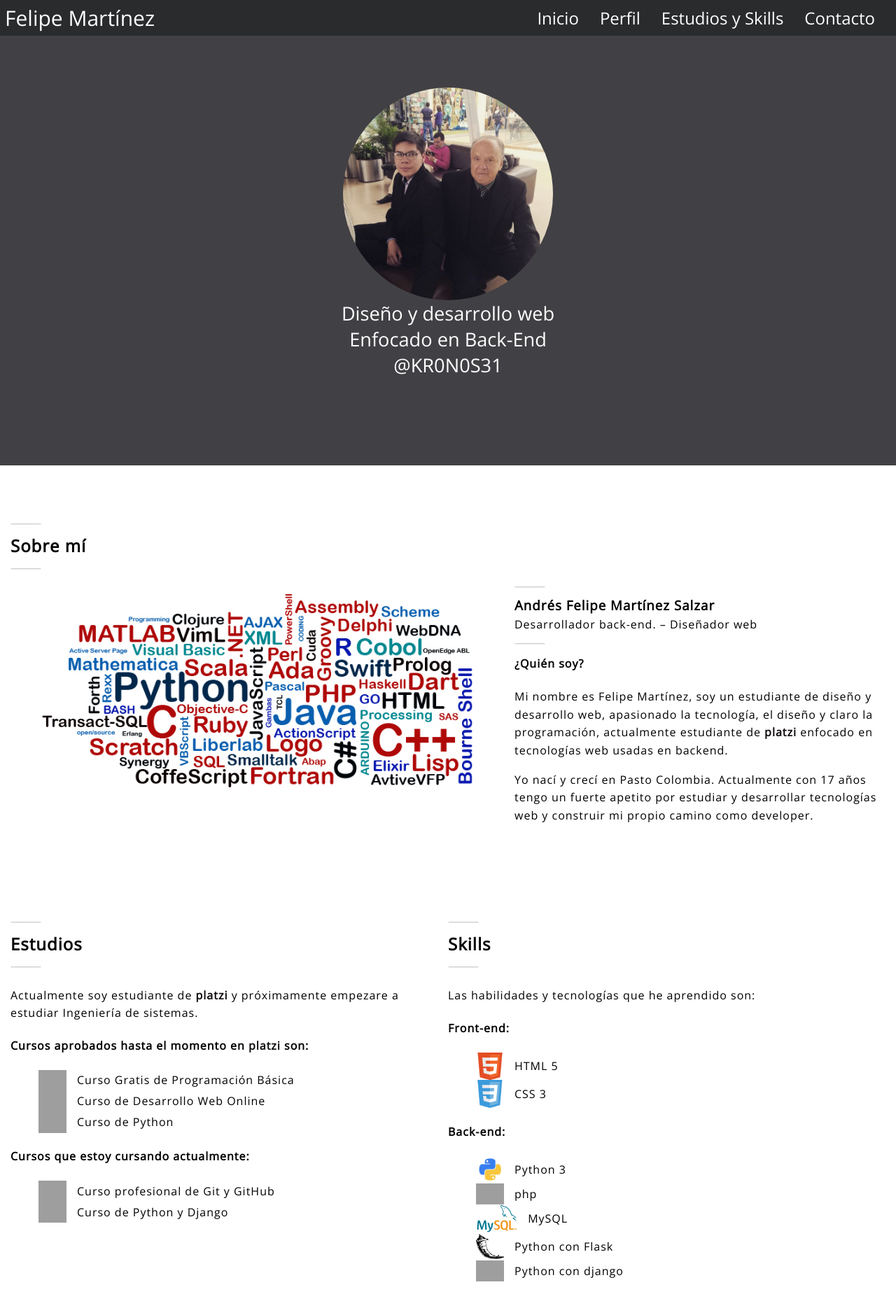
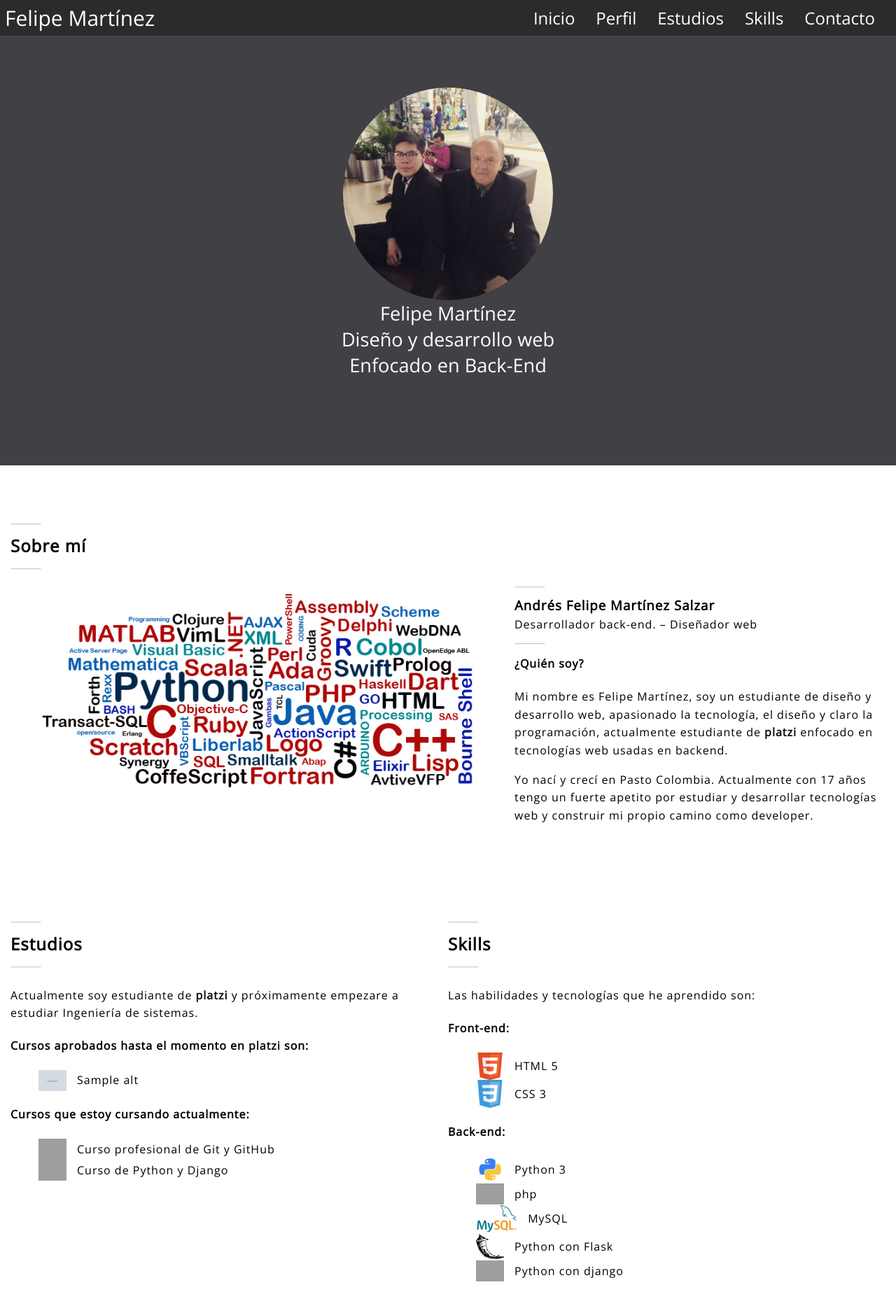
Before and after one commit to kuronosu/Pagina-web, a Flask app: template templates/page.html in a window 1280 px wide. Shown: the top 1859 px of the page at 70% size. Run offline with Flask 2, Linux system fonts and the light colour scheme; the template is opened without the code that fills it: most values are stand-ins (such as "Sample title", 1, 10 or a date in 2020); grey boxes marked "Sample" are stand-in pictures; grey boxes are pictures that could not be loaded.

Commit message:
Cursos automaticos

```diff
--- a/main.py
+++ b/main.py
@@ -1,4 +1,5 @@
 from flask import Flask, render_template
+from platzi_Scraping import scraping
 
 app = Flask(__name__)
 PORT = 5000
@@ -10,7 +11,7 @@ def not_found(error):
 
 @app.route(r'/', methods =['GET'])
 def index():
-    return render_template('page.html')
+    return render_template('page.html', scraping = scraping() )
 
 if __name__ == '__main__':
     app.run(port = PORT, debug = DEBUG)
--- a/templates/page.html
+++ b/templates/page.html
@@ -20,8 +20,8 @@
         <ul>
           <li><a href="#header">Inicio</a></li>
           <li><a href="#about">Perfil</a></li>
-          <li><a href="#estudios">Estudios y Skills</a></li>
-          <!-- <li><a href="#skills">Skills</a></li> -->
+          <li><a href="#estudios">Estudios <!-- y Skills--></a></li>
+          <li><a href="#skills">Skills</a></li>
           <li><a href="#contacto">Contacto</a></li>
           <!-- <li><img src="./src/img/avatar.svg" height="42" class=" " alt="menu de perfil"></li> -->
         </ul>
@@ -31,9 +31,10 @@
     <header class="background header-text" id='header'>
       <!-- texto de la portada -->
       <img src="{{ url_for('static', filename = 'img/perfil.jpg')}}" alt="Foto de Felipe Martínez">
+      <p class="lema">Felipe Martínez</p>
       <h2 class="lema">Diseño y desarrollo web</h2>
       <p class="lema">Enfocado en Back-End</p>
-      <p  class="lema"><a href="https://twitter.com/KR0N0S31" target="_blank" >@KR0N0S31</a></p>
+      {# <p  class="lema"><a href="https://twitter.com/KR0N0S31" target="_blank" >@KR0N0S31</a></p>#}
     </header>
 
     <section class="contenedor">
@@ -66,9 +67,9 @@
           <p>Actualmente soy estudiante de <a class="platzi" target="_blank" href="https://platzi.com/@KR0N0S31">platzi</a> y próximamente empezare a estudiar Ingeniería de sistemas.</p>
           <h4>Cursos aprobados hasta el momento en <a class="platzi" target="_blank" href="https://platzi.com/@KR0N0S31">platzi</a> son:</h4>
           <ul>
-            <li><img src="https://static.platzi.com/media/achievements/programacion-basica2x.png" width="40" alt="Curso Gratis de Programación Básica"><span>Curso Gratis de Programación Básica</span></li>
-            <li><img src="https://static.platzi.com/media/achievements/badge-html-y-css-para-mails.png" width="40" alt="Curso de Desarrollo Web Online"><span>Curso de Desarrollo Web Online</span></li>
-            <li><img src="https://static.platzi.com/media/achievements/phyton-django2x.png" width="40" alt="Curso de Python"><span>Curso de Python</span></li>
+            {% for i in scraping %}
+              <li><img src="{{ i['src'] }}" width="40" alt="{{ i['alt'] }}"><span>{{ i['alt'] }}</span></li>
+            {% endfor %}
           </ul>
           <h4>Cursos que estoy cursando actualmente:</h4>
           <ul>
```
Also changed, not shown: platzi_Scraping.py (added, +22 -0 lines), requirements.txt (+6 -1 lines), static/img/instagram.svg (deleted).
